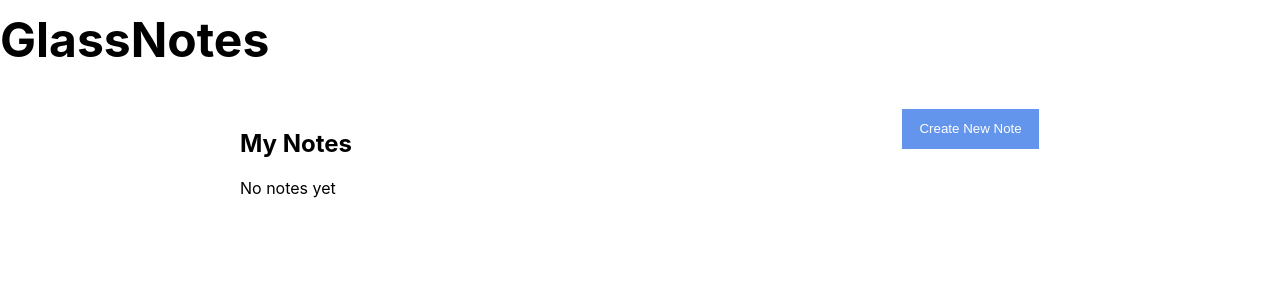
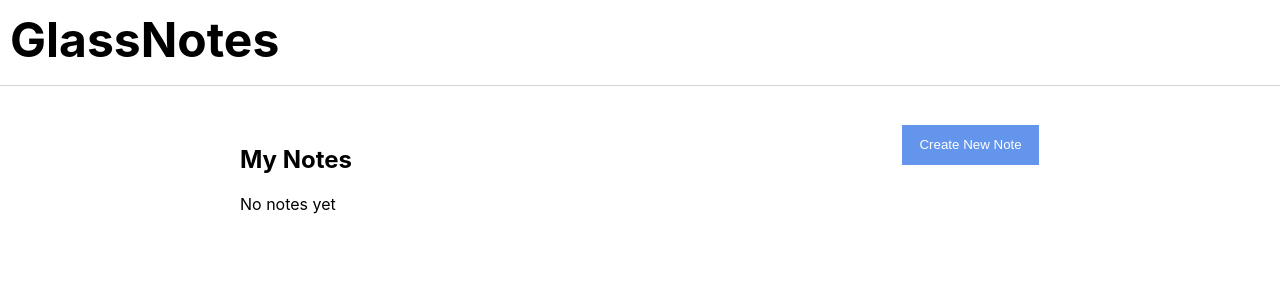
Before and after one commit to nozbzh/order-again, a Next.js app: page / in a window 1280 px wide. Shown: the top 300 px of the page. Built offline with nearby package versions, Linux system fonts and the light colour scheme.

Commit message:
add shadow to top bar

```diff
--- a/pages/_app.tsx
+++ b/pages/_app.tsx
@@ -25,6 +25,9 @@ const Title = styled(Heading)`
   cursor: pointer !important;
   font-size: 3em;
   margin-top: 10px;
+  padding-bottom: 1rem;
+  padding-left: 10px;
+  box-shadow: lightgrey 0 1px 0 0;
 `;
 
 const TopBar = () => {
```
